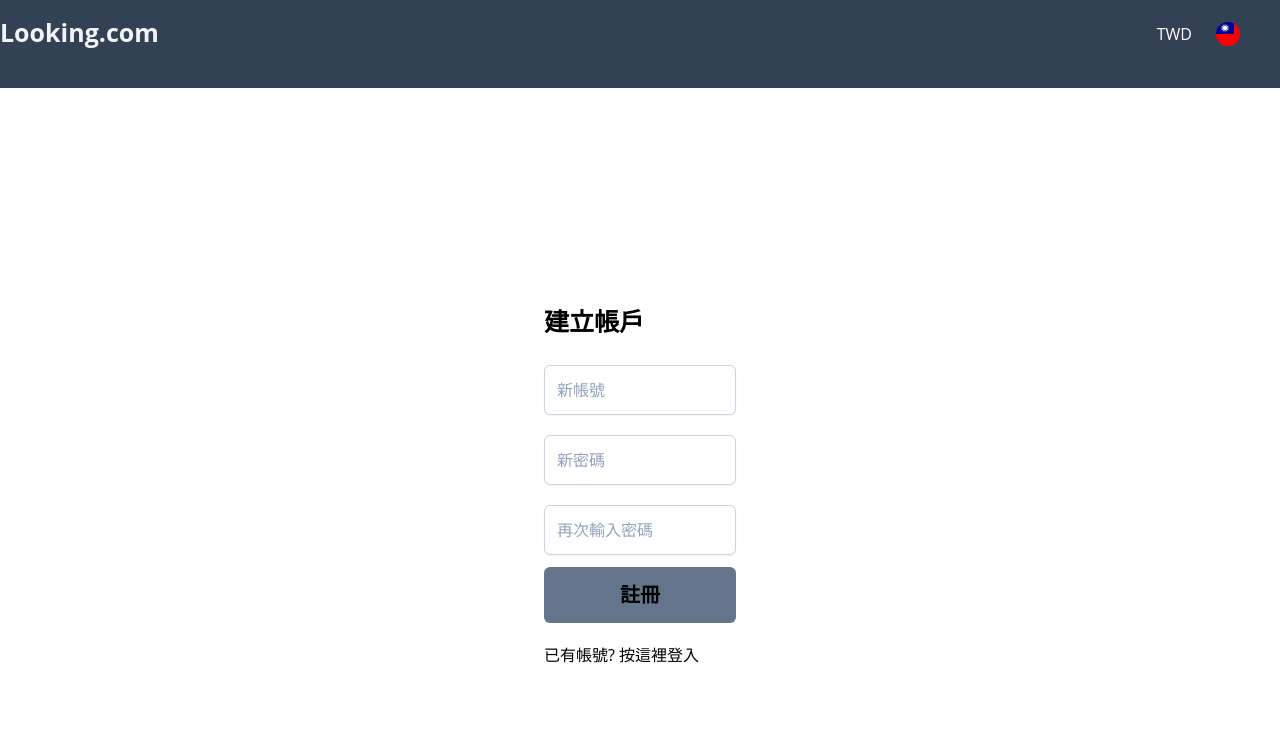
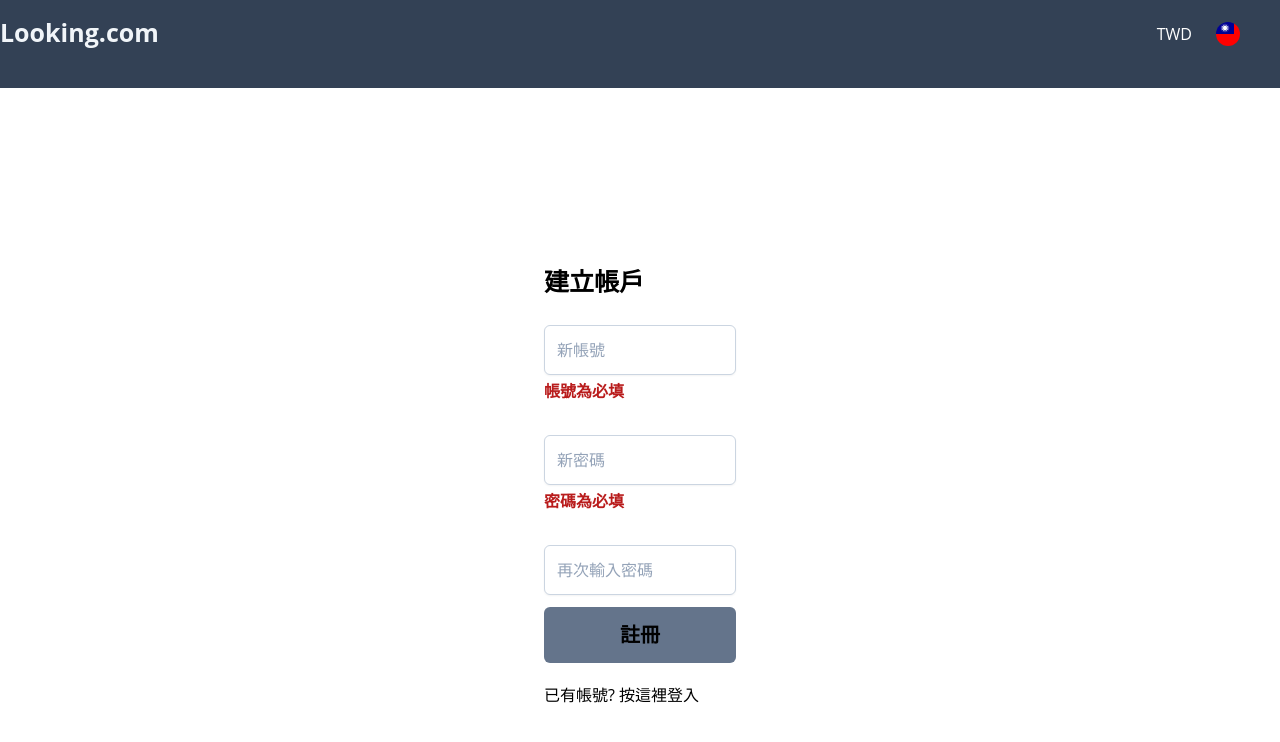
Before and after one commit to li-0406/Looking.com, a React (Create React App) app: page /register in a window 1280 px wide. Shown: the top 742 px of the page. Built offline with nearby package versions, Linux system fonts and the light colour scheme.

Commit message:
創建context

```diff
--- a/src/components/Navbar.jsx
+++ b/src/components/Navbar.jsx
@@ -11,7 +11,6 @@ import {
 import { useLocation } from "react-router-dom";
 const Navbar = () => {
   const location = useLocation();
-  console.log(location.pathname);
   const submit =
     location.pathname !== "/register" && location.pathname !== "/login"
       ? true
--- /dev/null
+++ b/src/components/constants/actionTypes.js
@@ -0,0 +1,4 @@
+export const start_login = "start_login";
+export const login_success = "login_success";
+export const login_failure = "login_failure";
+export const logout = "logout";
--- /dev/null
+++ b/src/components/context/LoginContext.js
@@ -0,0 +1,66 @@
+import { createContext, useEffect, useReducer } from "react";
+import {
+  login_failure,
+  login_success,
+  logout,
+  start_login,
+} from "../constants/actionTypes";
+
+const INITIAL_STATE = {
+  user: JSON.parse(localStorage.getItem("user")) || null,
+  loading: false,
+  error: null,
+};
+export const LoginContext = createContext(INITIAL_STATE);
+
+const LoginReducer = (state, action) => {
+  switch (action.type) {
+    case start_login:
+      return {
+        user: null,
+        loading: true,
+        error: null,
+      };
+    case login_success:
+      return {
+        user: action.payload,
+        loading: false,
+        error: null,
+      };
+    case login_failure:
+      return {
+        user: null,
+        loading: false,
+        error: action.payload,
+      };
+    case logout:
+      return {
+        user: null,
+        loading: false,
+        error: null,
+      };
+    default:
+      return state;
+  }
+};
+
+export const LoginContextProvider = ({ children }) => {
+  const [state, dispatch] = useReducer(LoginReducer, INITIAL_STATE);
+
+  useEffect(() => {
+    localStorage.setItem("user", JSON.stringify(state.user));
+  }, [state.user]);
+
+  return (
+    <LoginContext.Provider
+      value={{
+        user: state.user,
+        loading: state.loading,
+        error: state.error,
+        dispatch,
+      }}
+    >
+      {children}
+    </LoginContext.Provider>
+  );
+};
--- a/src/pages/Register.jsx
+++ b/src/pages/Register.jsx
@@ -1,43 +1,103 @@
-import React from "react";
+import React, { useState } from "react";
 import Navbar from "../components/Navbar";
 import { Link } from "react-router-dom";
-const login = () => {
+import axios from "axios";
+import { useNavigate } from "react-router-dom";
+
+const Login = () => {
+  const navigate = useNavigate();
+  const [registerData, setRegisterData] = useState({
+    username: undefined,
+    // email: undefined,
+    password: undefined,
+    checkpassword: undefined,
+  });
+  const [error, setError] = useState("");
+
+  const handleChange = (e) => {
+    setRegisterData((prev) => ({ ...prev, [e.target.id]: e.target.value }));
+  };
+  const handleClick = async () => {
+    if (
+      !registerData.username ||
+      !registerData.password ||
+      registerData.password !== registerData.checkpassword
+    )
+      return;
+    try {
+      const res = await axios.post("/auth/register", registerData);
+      console.log(res);
+      setError("");
+      navigate("/login", res);
+    } catch (error) {
+      setError(error.response.data.Message);
+      console.log(error.response.data.Message);
+    }
+  };
   return (
     <div>
       <Navbar />
       <div className="flex items-center justify-center h-screen">
-        <div className="container max-w-[15%]">
+        <form className="container max-w-[15%]">
           <h1 className="text-2xl font-bold">建立帳戶</h1>
           <input
-            v-model="datamsg.username"
+            id="username"
             type="text"
             placeholder="新帳號"
-            class="mt-8 block w-full p-3 bg-white border border-slate-300 rounded-md shadow-sm placeholder-slate-400 focus:outline-none focus:border-sky-500 focus:ring-1 focus:ring-sky-500 disabled:bg-slate-50 disabled:text-slate-500 disabled:border-slate-200 disabled:shadow-none invalid:border-pink-500 invalid:text-pink-600 focus:invalid:border-pink-500 focus:invalid:ring-pink-500"
+            className={`${
+              !registerData.username ? "border-red-500" : "border-slate-300"
+            } mt-8 block w-full p-3 bg-white border border-slate-300 rounded-md shadow-sm placeholder-slate-400 focus:outline-none focus:border-sky-500 focus:ring-1 focus:ring-sky-500 disabled:bg-slate-50 disabled:text-slate-500 disabled:border-slate-200  `}
+            onChange={handleChange}
           />
+          {!registerData.username && (
+            <span className="text-red-700 font-bold pt-1 block">
+              帳號為必填
+            </span>
+          )}
           <input
-            v-model="datamsg.password"
+            id="password"
             type="password"
             placeholder="新密碼"
-            class="my-5 block w-full p-3 bg-white border border-slate-300 rounded-md shadow-sm placeholder-slate-400 focus:outline-none focus:border-sky-500 focus:ring-1 focus:ring-sky-500 disabled:bg-slate-50 disabled:text-slate-500 disabled:border-slate-200 disabled:shadow-none invalid:border-pink-500 invalid:text-pink-600 focus:invalid:border-pink-500 focus:invalid:ring-pink-500"
+            className={`${
+              !registerData.password ? "border-red-500" : "border-slate-300"
+            } mt-8 block w-full p-3 bg-white border border-slate-300 rounded-md shadow-sm placeholder-slate-400 focus:outline-none focus:border-sky-500 focus:ring-1 focus:ring-sky-500 disabled:bg-slate-50 disabled:text-slate-500 disabled:border-slate-200  `}
+            onChange={handleChange}
           />
+          {!registerData.password && (
+            <span className="text-red-700 font-bold pt-1 block">
+              密碼為必填
+            </span>
+          )}
           <input
-            v-model="datamsg.password"
+            id="checkpassword"
             type="password"
             placeholder="再次輸入密碼"
-            class="block w-full p-3 bg-white border border-slate-300 rounded-md shadow-sm placeholder-slate-400 focus:outline-none focus:border-sky-500 focus:ring-1 focus:ring-sky-500 disabled:bg-slate-50 disabled:text-slate-500 disabled:border-slate-200 disabled:shadow-none invalid:border-pink-500 invalid:text-pink-600 focus:invalid:border-pink-500 focus:invalid:ring-pink-500"
+            className={`${
+              registerData.password !== registerData.checkpassword
+                ? "border-red-500"
+                : "border-slate-300"
+            } mt-8 block w-full p-3 bg-white border border-slate-300 rounded-md shadow-sm placeholder-slate-400 focus:outline-none focus:border-sky-500 focus:ring-1 focus:ring-sky-500 disabled:bg-slate-50 disabled:text-slate-500 disabled:border-slate-200  `}
+            onChange={handleChange}
           />
-          <div class="mt-3">
-            <div class="w-full text-center bg-slate-500 hover:bg-slate-600 font-bold text-xl rounded-md p-4 cursor-pointer select-none">
+          {registerData.password !== registerData.checkpassword &&
+            registerData.checkpassword && (
+              <span className="text-red-700 font-bold pt-1 block">
+                輸入密碼不同
+              </span>
+            )}
+          <div className="mt-3" onClick={handleClick}>
+            <div className="w-full text-center bg-slate-500 hover:bg-slate-600 font-bold text-xl rounded-md p-4 cursor-pointer select-none">
               註冊
             </div>
           </div>
           <Link to="/login">
             <p className="hover:underline mt-5">已有帳號? 按這裡登入</p>
           </Link>
-        </div>
+          {error && <p className="text-red-700 font-bold pt-2">{error}</p>}
+        </form>
       </div>
     </div>
   );
 };
 
-export default login;
+export default Login;
```
Also changed, not shown: 1 other file (tests, documents, lock files or other folders).
